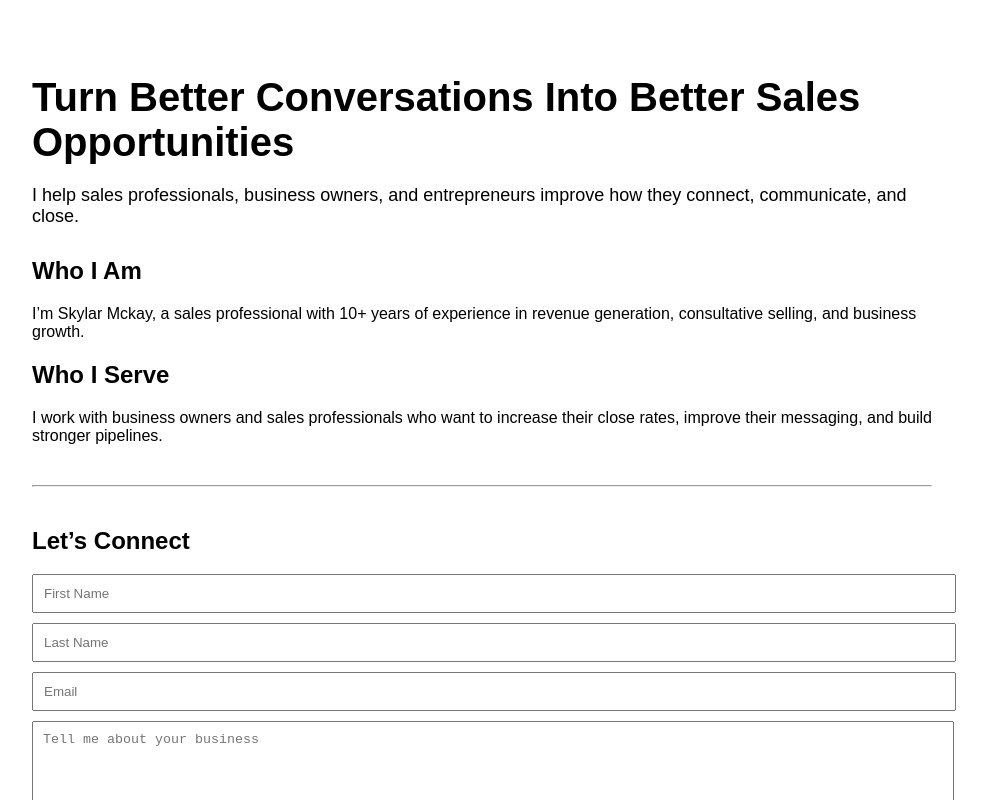
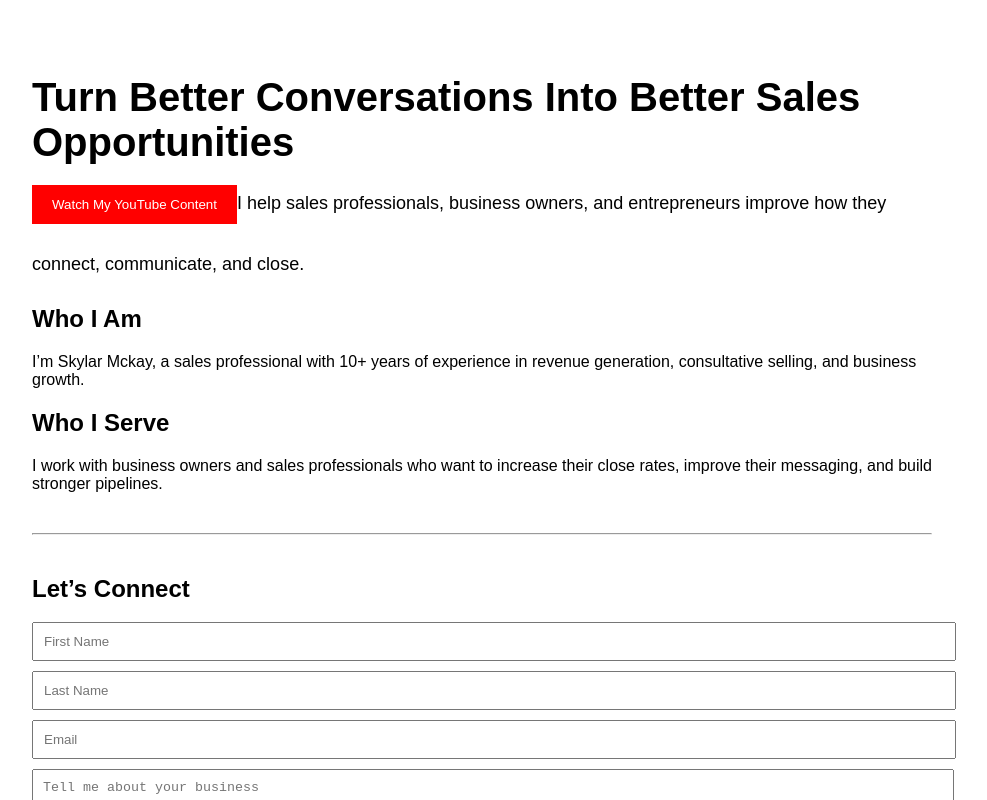
Before and after one commit to mckaysalesandlifecoaching-glitch/hink-better-sell-better-site, a Next.js app: page / in a window 1280 px wide. Shown: the top 800 px of the page, without its empty margins (158-1145 px from the left). Built offline with nearby package versions, Linux system fonts and the light colour scheme.

Commit message:
Update index.js

```diff
--- a/pages/index.js
+++ b/pages/index.js
@@ -6,6 +6,18 @@ export default function Home() {
       </h1>
 
       <p style={{ fontSize: "18px", marginBottom: "30px" }}>
+<a href="https://www.youtube.com/@mckaysalesandlifecoaching" target="_blank">
+  <button style={{
+    padding: "12px 20px",
+    background: "red",
+    color: "white",
+    border: "none",
+    marginBottom: "30px",
+    cursor: "pointer"
+  }}>
+    Watch My YouTube Content
+  </button>
+</a>
         I help sales professionals, business owners, and entrepreneurs improve how they connect, communicate, and close.
       </p>
 
```
